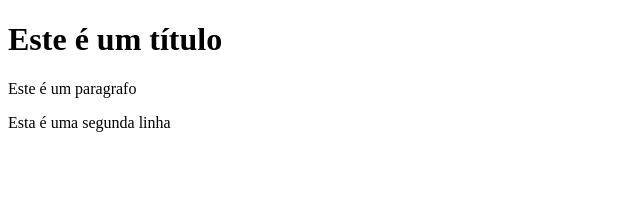
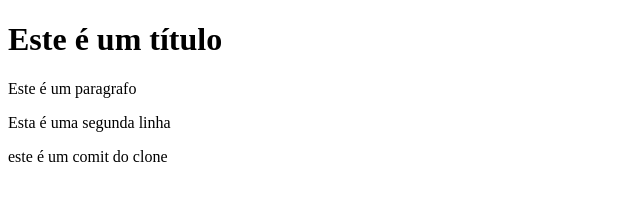
Before and after one commit to fabianomusica/Xperience, a plain HTML site: page index.html in a window 1280 px wide. Shown: the whole page, without its empty margins (0-640 px from the left). Drawn offline with Linux system fonts and the light colour scheme.

Commit message:
nova demanda

```diff
--- a/index.html
+++ b/index.html
@@ -9,5 +9,6 @@
     <h1>Este é um título</h1>
     <p>Este é um paragrafo</p>
     <p>Esta é uma segunda linha</P>
+        <p>este é um comit do clone</p>
 </body>
 </html>
```
